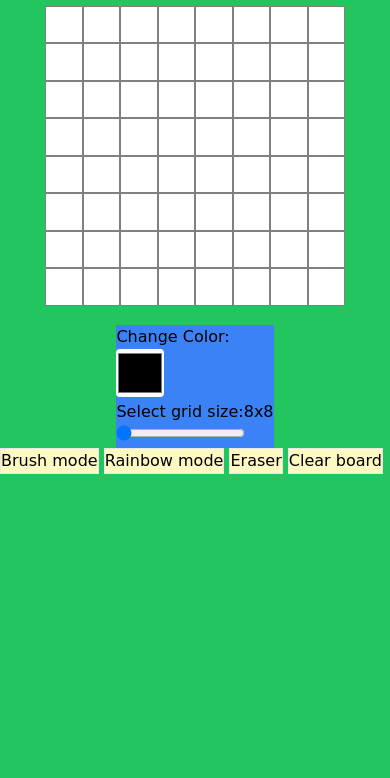
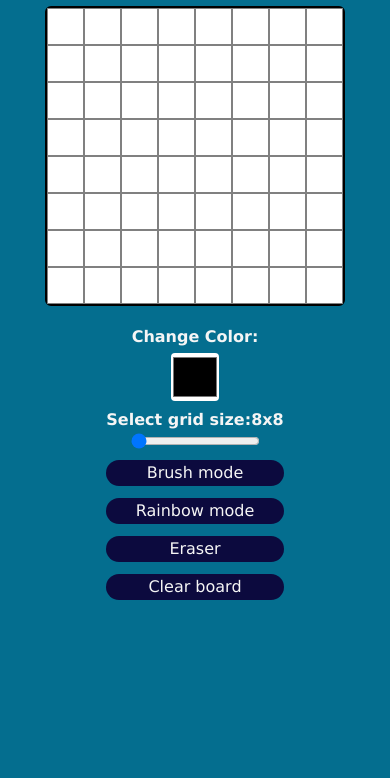
Before and after one commit to GabriellaN-02/Etch-a-Sketch, a plain HTML site: page index.html in a window 390 px wide. Shown: the part 66-844 px from the top of the page. Drawn offline with nearby package versions, Linux system fonts and the light colour scheme.

Commit message:
added color style, and fixed mobile interface

```diff
--- a/index.html
+++ b/index.html
@@ -7,33 +7,53 @@
     <script src="etch-a-sketch.js" defer></script>
     <title>Etch a Sketch</title>
     <style>
+      :root {
+        --cerulian: #046e8f;
+        --pacific: #0c0a3e;
+      }
       * {
-        font-family: cursive;
+        color: whitesmoke;
+        font-family: Verdana, Geneva, Tahoma, sans-serif;
+      }
+      body {
+        background-color: var(--cerulian);
+      }
+      .pacific {
+        background-color: var(--pacific);
+        padding: 1px;
+        border-radius: 200px;
+      }
+      .pacific:hover {
+        background-color: rgb(97, 5, 151);
       }
     </style>
   </head>
-  <body class="py-5 bg-green-500 h-screen">
-    <header class="bg-blue-100">
-      <h1 class="text-center text-2xl">Etch a Sketch</h1>
+  <body class="py-5 h-screen">
+    <header>
+      <h1 class="text-center text-2xl font-bold">Etch a Sketch</h1>
     </header>
 
     <main class="lg:flex">
-      <section id="gridContainer" class="bg-white my-[5%] w-[300px] h-[300px] md:w-[500px] md:h-[500px] mx-auto grid"></section>
+      <section id="gridContainer" class="bg-white border-2 border-black rounded-md my-[5%] w-[300px] h-[300px] md:w-[500px] md:h-[500px] mx-auto grid lg:my-[2.5%]"></section>
       <section class="order-first">
         <!-- change color & grid size -->
-        <div class="bg-blue-500 w-fit mx-auto">
-          <h3>Change Color:</h3>
-          <input type="color" name="" id="" class="rounded w-12 h-12 p-0 bg-white" />
-          <h3 id="gridTitle" for="grid">Select grid size:</h3>
-          <input id="gridRange" type="range" name="grid" id="grid" min="8" max="64" value="8" />
-        </div>
+        <div class="w-fit mx-auto">
+          <div class="w-fit text-center mx-auto">
+            <h3 class="font-semibold">Change Color:</h3>
+            <div class="w-fit mx-auto my-1">
+              <input type="color" name="" id="" class="rounded w-12 h-12 bg-white" />
+            </div>
 
-        <!-- brush mode, rainbow mode, eraser, clear board -->
-        <div>
-          <button class="border bg-yellow-100">Brush mode</button>
-          <button class="border bg-yellow-100">Rainbow mode</button>
-          <button class="border bg-yellow-100">Eraser</button>
-          <button class="border bg-yellow-100">Clear board</button>
+            <h3 id="gridTitle" class="font-semibold" for="grid">Select grid size:</h3>
+            <input id="gridRange" type="range" name="grid" id="grid" min="8" max="64" value="8" />
+          </div>
+
+          <div class="flex flex-col gap-3 mt-1">
+            <button class="pacific">Brush mode</button>
+            <button class="pacific">Rainbow mode</button>
+            <button class="pacific">Eraser</button>
+            <button class="pacific">Clear board</button>
+          </div>
         </div>
       </section>
     </main>
```
